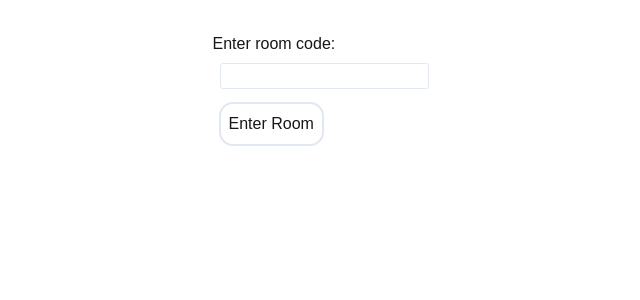
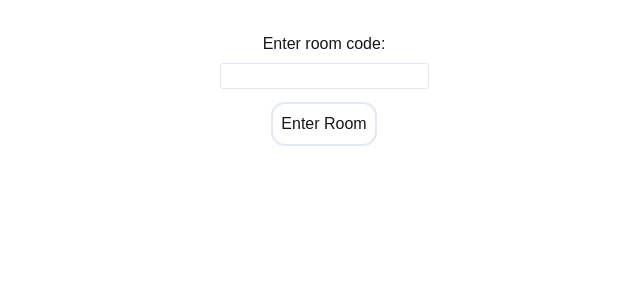
Before and after one commit to sm8192/luckyshinygames, a Next.js app: page / in a window 1280 px wide. Shown: the top 300 px of the page, without its empty margins (316-956 px from the left). Built offline with nearby package versions, Linux system fonts and the light colour scheme.

Commit message:
trying flex on form

```diff
--- a/app/UI/landing.tsx
+++ b/app/UI/landing.tsx
@@ -32,8 +32,8 @@ export default function Landing() {
 
 
     return (
-        <div className="m-8 flex flex-col items-center">
-            <form onSubmit={roomCodeSubmit}>
+        <div className="m-8">
+            <form className="flex flex-col items-center" onSubmit={roomCodeSubmit}>
                 <h5>Enter room code:</h5>
                 <div>
                     <input id='room-code-input'
```
